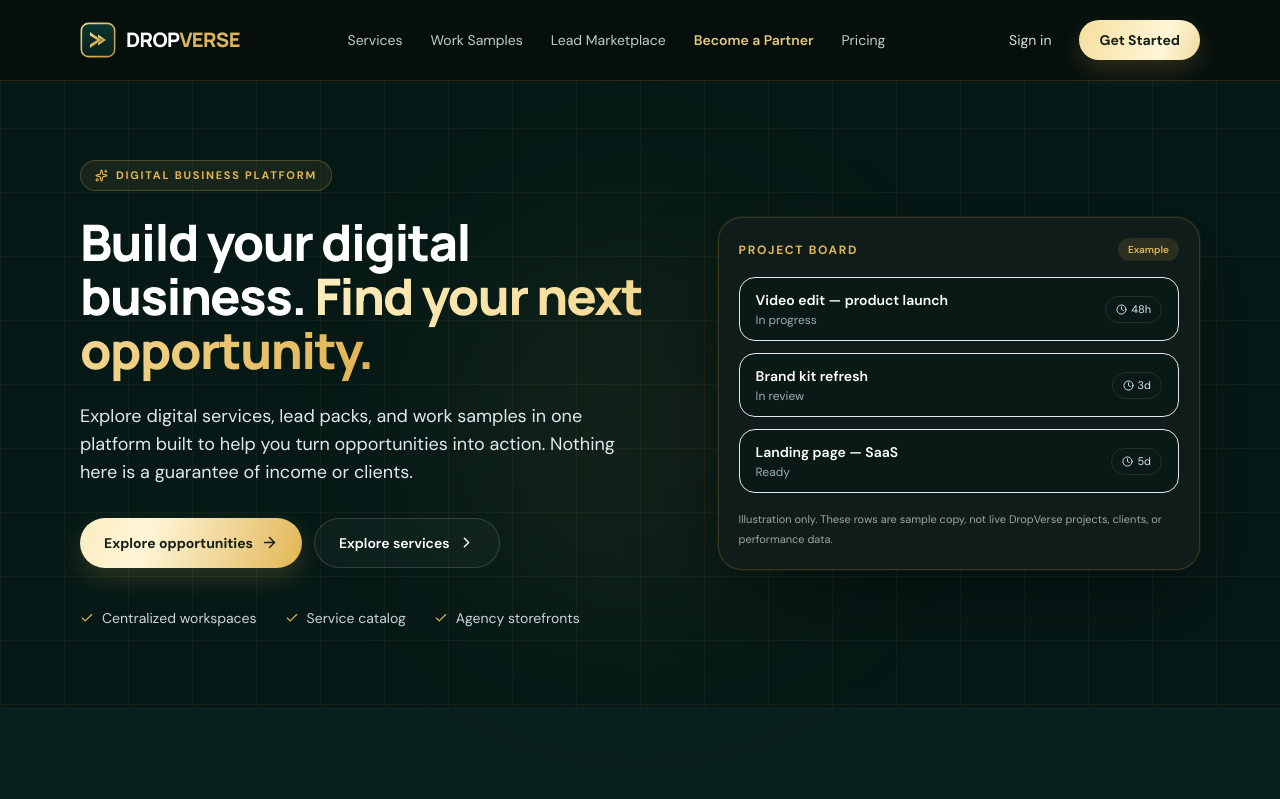
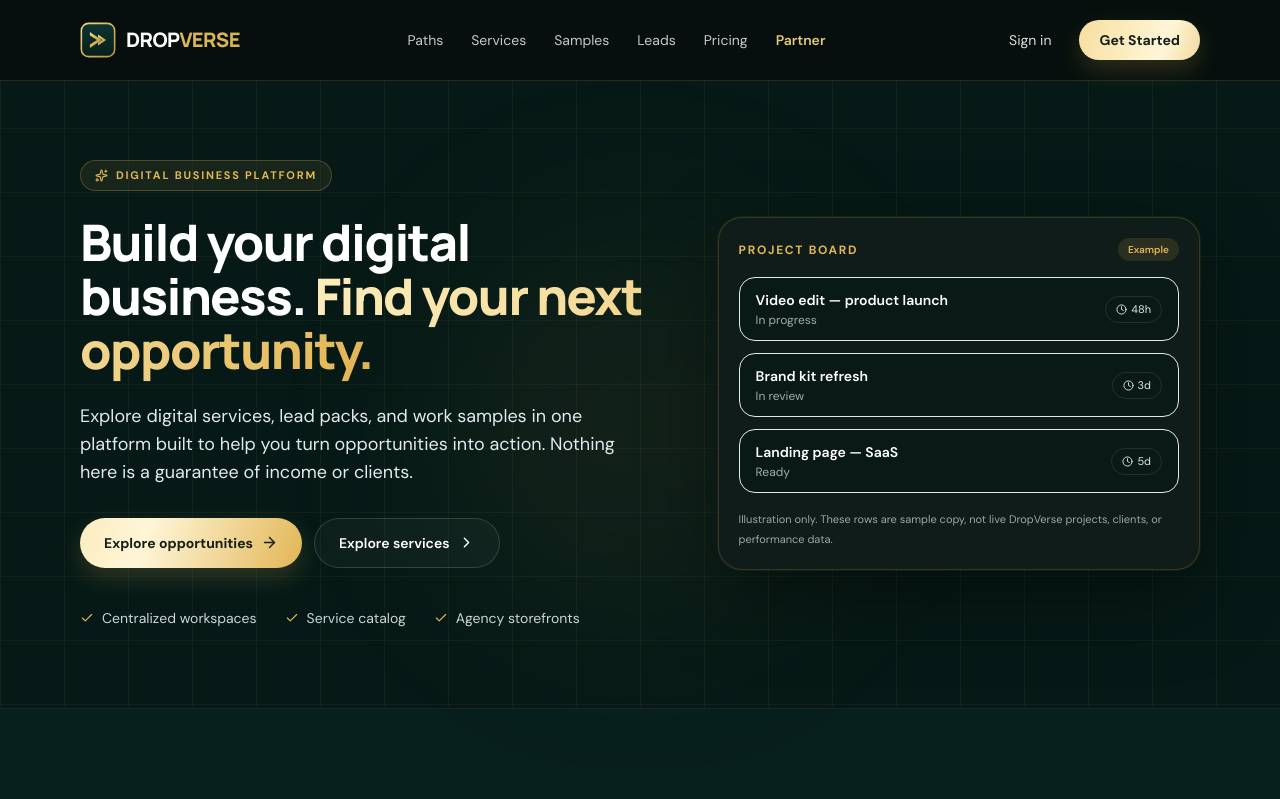
Before and after one commit to dropverseagency/dropverse, a Next.js app: page / in a window 1280 px wide. Shown: the top 799 px of the page. Built offline with nearby package versions, Linux system fonts and the light colour scheme; no server answers.

Commit message:
feat(marketing): clearer nav labels for paths, services, samples, leads

```diff
--- a/components/SiteHeader.tsx
+++ b/components/SiteHeader.tsx
@@ -26,11 +26,12 @@ export default function SiteHeader({ highlightEarn = true }: { highlightEarn?: b
 
   const nav = (
     <>
+      <a href="/#paths" className="hover:text-[#f0d98b]">Paths</a>
       <a href="/#services" className="hover:text-[#f0d98b]">Services</a>
-      <Link href="/samples" className="hover:text-[#f0d98b]">Work Samples</Link>
-      <Link href="/leads" className="hover:text-[#f0d98b]">Lead Marketplace</Link>
-      <Link href="/earn" className={highlightEarn ? 'font-semibold text-[#e4c979] hover:text-[#f0d98b]' : 'hover:text-[#f0d98b]'}>Become a Partner</Link>
+      <Link href="/samples" className="hover:text-[#f0d98b]">Samples</Link>
+      <Link href="/leads" className="hover:text-[#f0d98b]">Leads</Link>
       <Link href="/pricing" className="hover:text-[#f0d98b]">Pricing</Link>
+      <Link href="/earn" className={highlightEarn ? 'font-semibold text-[#e4c979] hover:text-[#f0d98b]' : 'hover:text-[#f0d98b]'}>Partner</Link>
     </>
   )
 
@@ -79,11 +80,12 @@ export default function SiteHeader({ highlightEarn = true }: { highlightEarn?: b
       {menu && (
         <div className="border-t border-white/5 bg-[#071f1d] p-5 lg:hidden">
           <div className="container flex flex-col gap-5 text-[#d9e0dc]">
+            <a href="/#paths" onClick={() => setMenu(false)}>Paths</a>
             <a href="/#services" onClick={() => setMenu(false)}>Services</a>
-            <Link href="/samples" onClick={() => setMenu(false)}>Work Samples</Link>
-            <Link href="/leads" className="text-[#d8b45a]" onClick={() => setMenu(false)}>Lead Marketplace</Link>
-            <Link href="/earn" className="text-[#d8b45a]" onClick={() => setMenu(false)}>Become a Partner</Link>
+            <Link href="/samples" onClick={() => setMenu(false)}>Samples</Link>
+            <Link href="/leads" className="text-[#d8b45a]" onClick={() => setMenu(false)}>Leads</Link>
             <Link href="/pricing" className="text-[#d8b45a]" onClick={() => setMenu(false)}>Pricing</Link>
+            <Link href="/earn" className="text-[#d8b45a]" onClick={() => setMenu(false)}>Partner</Link>
             {isAdmin ? (
               <Link href="/admin" className="inline-flex items-center gap-2 font-bold text-[#f0d98b]" onClick={() => setMenu(false)}><ShieldCheck size={15} /> Admin Panel →</Link>
             ) : null}
```
